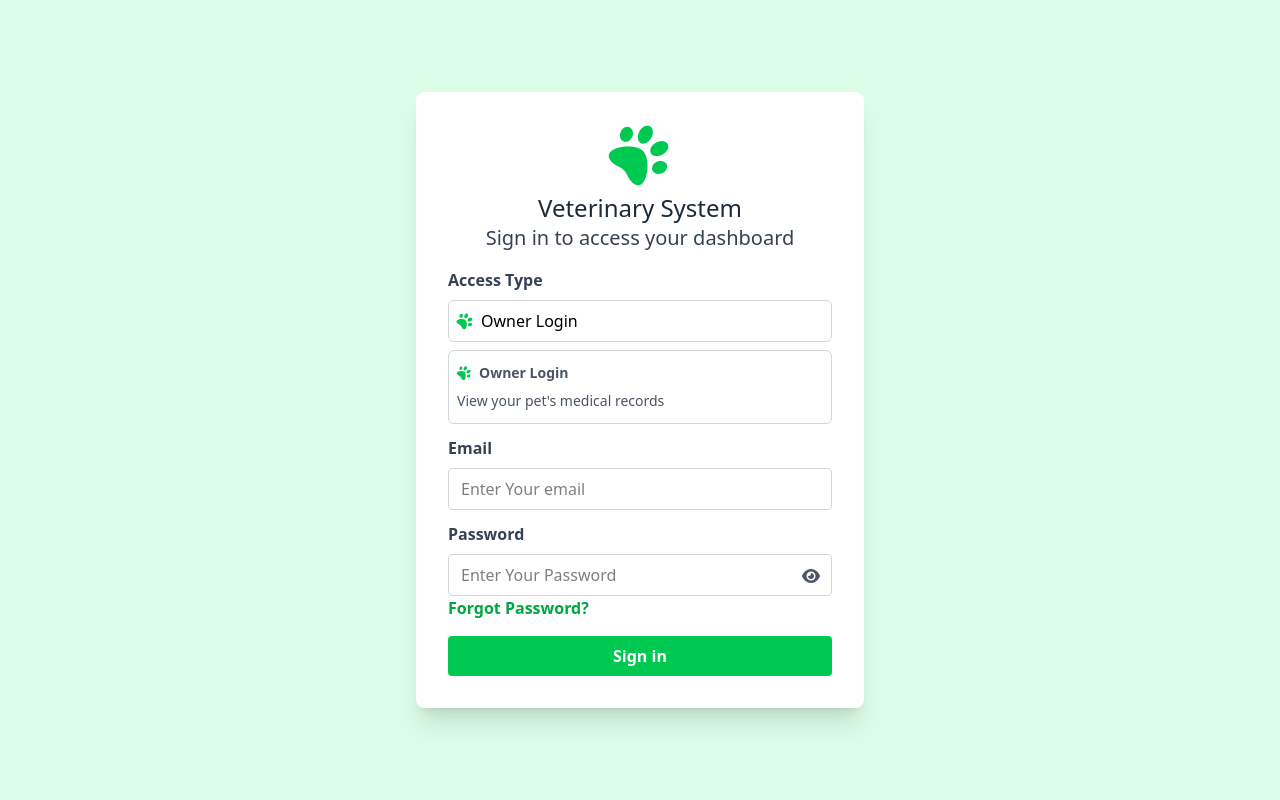
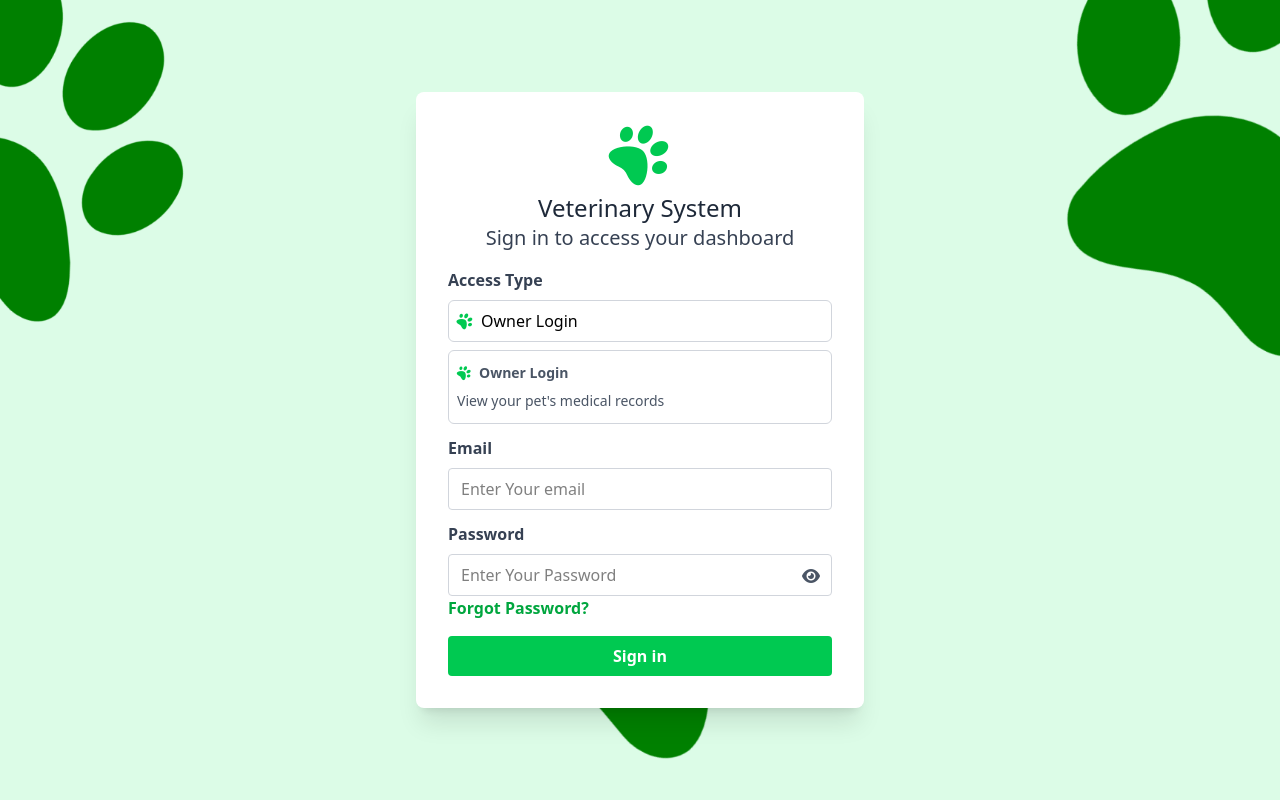
Before and after one commit to Raffy-san/Veterinary-System, a PHP site: page /Veterinary-System/login.php in a window 1280 px wide. Run offline with PHP 8.4, Linux system fonts and the light colour scheme.

Commit message:
On branch rafraf  Your branch is up to date with 'origin/rafraf'.  Changes to be committed: 	modified:   assets/css/output.css 	deleted:    assets/img/bg.jpg 	new file:   assets/img/bg.png 	modified:   login.php

```diff
--- a/assets/css/output.css
+++ b/assets/css/output.css
@@ -277,6 +277,9 @@
   .inset-0 {
     inset: calc(var(--spacing) * 0);
   }
+  .top-1 {
+    top: calc(var(--spacing) * 1);
+  }
   .top-1\/2 {
     top: calc(1/2 * 100%);
   }
@@ -301,6 +304,9 @@
   .mx-auto {
     margin-inline: auto;
   }
+  .mt-0 {
+    margin-top: calc(var(--spacing) * 0);
+  }
   .mt-0\.5 {
     margin-top: calc(var(--spacing) * 0.5);
   }
@@ -466,6 +472,9 @@
   .flex-1 {
     flex: 1;
   }
+  .flex-shrink {
+    flex-shrink: 1;
+  }
   .flex-shrink-0 {
     flex-shrink: 0;
   }
@@ -474,6 +483,10 @@
   }
   .border-collapse {
     border-collapse: collapse;
+  }
+  .-translate-y-1 {
+    --tw-translate-y: calc(var(--spacing) * -1);
+    translate: var(--tw-translate-x) var(--tw-translate-y);
   }
   .-translate-y-1\/2 {
     --tw-translate-y: calc(calc(1/2 * 100%) * -1);
@@ -490,6 +503,9 @@
   }
   .cursor-pointer {
     cursor: pointer;
+  }
+  .resize {
+    resize: both;
   }
   .resize-none {
     resize: none;
@@ -698,6 +714,9 @@
   .bg-blue-100 {
     background-color: var(--color-blue-100);
   }
+  .bg-blue-200 {
+    background-color: var(--color-blue-200);
+  }
   .bg-blue-400 {
     background-color: var(--color-blue-400);
   }
@@ -789,6 +808,21 @@
     --tw-gradient-position: to right in oklab;
     background-image: linear-gradient(var(--tw-gradient-stops));
   }
+  .bg-\[url\(\'\.\.\/assets\/img\/bg\.png\'\)\] {
+    background-image: url('../assets/img/bg.png');
+  }
+  .bg-\[url\(\'\.\.\/img\/bg\.png\'\)\] {
+    background-image: url('../img/bg.png');
+  }
+  .bg-\[url\(\'\.\/assets\/img\/bg\.png\'\)\] {
+    background-image: url('./assets/img/bg.png');
+  }
+  .bg-\[url\(\'\/assets\/img\/bg\.png\'\)\] {
+    background-image: url('/assets/img/bg.png');
+  }
+  .bg-\[url\(\'assets\/img\/bg\.png\'\)\] {
+    background-image: url('assets/img/bg.png');
+  }
   .from-blue-50 {
     --tw-gradient-from: var(--color-blue-50);
     --tw-gradient-stops: var(--tw-gradient-via-stops, var(--tw-gradient-position), var(--tw-gradient-from) var(--tw-gradient-from-position), var(--tw-gradient-to) var(--tw-gradient-to-position));
@@ -829,6 +863,18 @@
     --tw-gradient-to: var(--color-purple-500);
     --tw-gradient-stops: var(--tw-gradient-via-stops, var(--tw-gradient-position), var(--tw-gradient-from) var(--tw-gradient-from-position), var(--tw-gradient-to) var(--tw-gradient-to-position));
   }
+  .bg-cover {
+    background-size: cover;
+  }
+  .bg-fixed {
+    background-attachment: fixed;
+  }
+  .bg-no-repeat {
+    background-repeat: no-repeat;
+  }
+  .p-1 {
+    padding: calc(var(--spacing) * 1);
+  }
   .p-1\.5 {
     padding: calc(var(--spacing) * 1.5);
   }
@@ -870,6 +916,9 @@
   }
   .px-10 {
     padding-inline: calc(var(--spacing) * 10);
+  }
+  .py-0 {
+    padding-block: calc(var(--spacing) * 0);
   }
   .py-0\.5 {
     padding-block: calc(var(--spacing) * 0.5);
@@ -1090,6 +1139,9 @@
   .uppercase {
     text-transform: uppercase;
   }
+  .underline {
+    text-decoration-line: underline;
+  }
   .shadow-lg {
     --tw-shadow: 0 10px 15px -3px var(--tw-shadow-color, rgb(0 0 0 / 0.1)), 0 4px 6px -4px var(--tw-shadow-color, rgb(0 0 0 / 0.1));
     box-shadow: var(--tw-inset-shadow), var(--tw-inset-ring-shadow), var(--tw-ring-offset-shadow), var(--tw-ring-shadow), var(--tw-shadow);
@@ -1105,6 +1157,10 @@
   .shadow-xl {
     --tw-shadow: 0 20px 25px -5px var(--tw-shadow-color, rgb(0 0 0 / 0.1)), 0 8px 10px -6px var(--tw-shadow-color, rgb(0 0 0 / 0.1));
     box-shadow: var(--tw-inset-shadow), var(--tw-inset-ring-shadow), var(--tw-ring-offset-shadow), var(--tw-ring-shadow), var(--tw-shadow);
+  }
+  .outline {
+    outline-style: var(--tw-outline-style);
+    outline-width: 1px;
   }
   .transition {
     transition-property: color, background-color, border-color, outline-color, text-decoration-color, fill, stroke, --tw-gradient-from, --tw-gradient-via, --tw-gradient-to, opacity, box-shadow, transform, translate, scale, rotate, filter, -webkit-backdrop-filter, backdrop-filter, display, content-visibility, overlay, pointer-events;
@@ -1934,6 +1990,11 @@
   syntax: "*";
   inherits: false;
   initial-value: 0 0 #0000;
+}
+@property --tw-outline-style {
+  syntax: "*";
+  inherits: false;
+  initial-value: solid;
 }
 @property --tw-duration {
   syntax: "*";
@@ -1983,6 +2044,7 @@
       --tw-ring-offset-width: 0px;
       --tw-ring-offset-color: #fff;
       --tw-ring-offset-shadow: 0 0 #0000;
+      --tw-outline-style: solid;
       --tw-duration: initial;
     }
   }
--- a/login.php
+++ b/login.php
@@ -24,7 +24,7 @@ if (SessionManager::isLoggedIn()) {
     <link rel="stylesheet" href="https://cdnjs.cloudflare.com/ajax/libs/font-awesome/6.0.0-beta3/css/all.min.css">
 </head>
 
-<body class="flex items-center justify-center min-h-screen px-4 bg-green-100">
+<body class="flex items-center justify-center min-h-screen px-4 bg-[url('../img/bg.png')] bg-fixed bg-no-repeat bg-cover">
     <section class="w-full max-w-md bg-white rounded-lg shadow-xl p-6 sm:p-8">
         <!-- Icon -->
         <div class="w-full flex justify-center mb-2">
```
Also changed, not shown: assets/img/bg.jpg (deleted), assets/img/bg.png (added).
